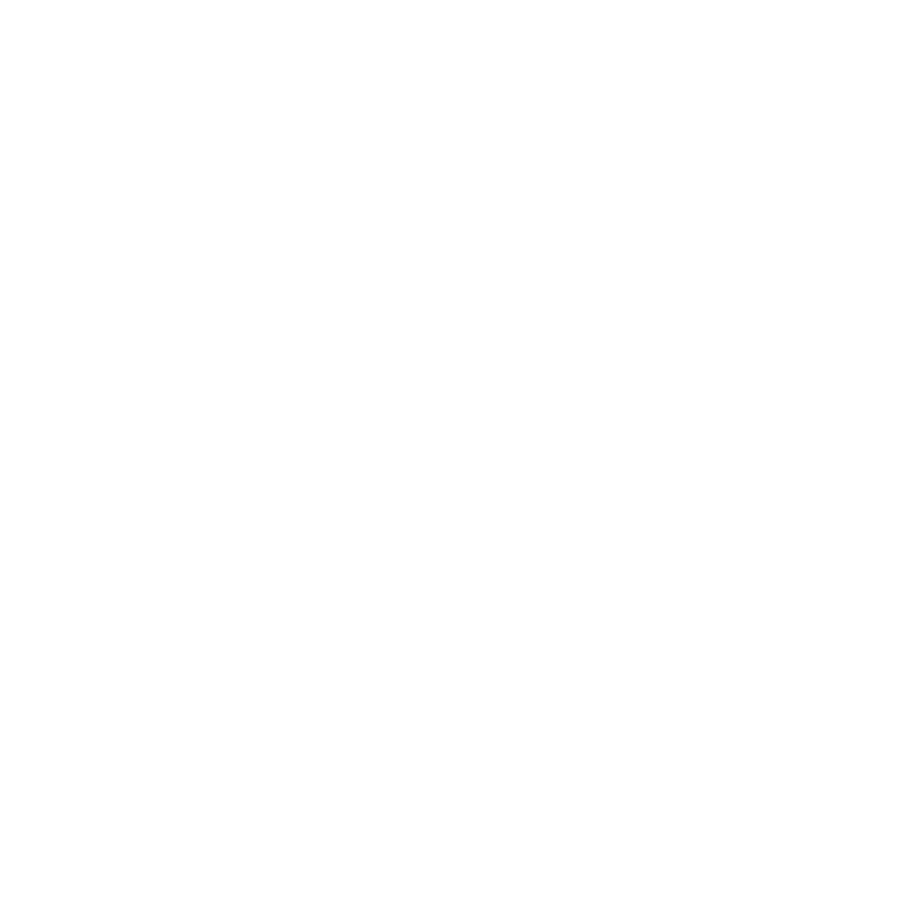
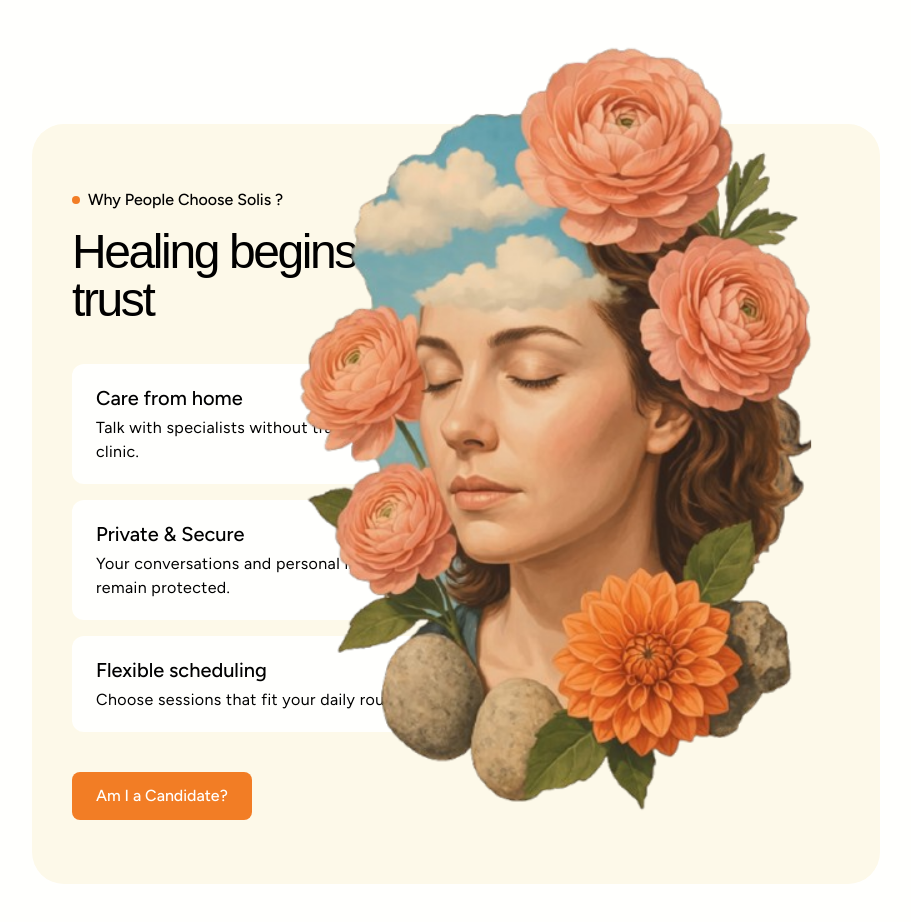
Before and after one commit to wein1m/solis, a React (Vite) app: page / in a window 1280 px wide. Shown: the part 1860-2782 px from the top of the page, without its empty margins (184-1095 px from the left). Before the commit the page ends 1808 px from the top, so only its background shows below. Built offline with nearby package versions, Linux system fonts and the light colour scheme; a web font is replaced by a local one.

Commit message:
added WhyUs section

```diff
--- a/src/App.jsx
+++ b/src/App.jsx
@@ -1,11 +1,13 @@
 import About from "./sections/About";
 import Hero from "./sections/Hero";
+import WhyUs from "./sections/WhyUs";
 
 const App = () => {
   return (
     <div>
       <Hero />
       <About />
+      <WhyUs />
     </div>
   );
 };
--- a/src/index.css
+++ b/src/index.css
@@ -3,6 +3,8 @@
 @theme {
     --color-primary: #f27d25;
     --color-primary-hover: #f88631;
+
+    --color-white: #fffffd;
 }
 
 @font-face {
@@ -41,6 +43,10 @@
     @apply font-[figtree];
 }
 
+body {
+    @apply bg-white;
+}
+
 .primary-cta {
-    @apply rounded-lg bg-primary text-white font-medium px-6 py-3 hover:bg-primary-hover;
+    @apply rounded-lg bg-primary text-white font-medium px-6 py-3 hover:bg-primary-hover hover:cursor-pointer;
 }
--- /dev/null
+++ b/src/sections/WhyUs.jsx
@@ -0,0 +1,48 @@
+import illustration from "../assets/why-us.png";
+
+const WhyUs = () => {
+  const contents = [
+    {
+      title: "Care from home",
+      desc: "Talk with specialists without traveling to a clinic.",
+    },
+    {
+      title: "Private & Secure",
+      desc: "Your conversations and personal information remain protected.",
+    },
+    {
+      title: "Flexible scheduling",
+      desc: "Choose sessions that fit your daily routine.",
+    },
+  ];
+  return (
+    <div className="py-44 px-54">
+      <div className="bg-[#fdf9e9] w-full rounded-4xl flex px-10 py-16 relative">
+        <div className="flex flex-col w-1/2">
+          <div className="flex items-center gap-2 mb-4">
+            <div className="w-2 h-2 rounded-full bg-primary" />
+            <h3 className="font-medium">Why People Choose Solis ?</h3>
+          </div>
+          <h1 className="text-5xl font-arizona">Healing begins with trust</h1>
+
+          <div className="flex flex-col gap-4 mt-10">
+            {contents.map((content, index) => (
+              <div key={index} className="bg-white px-6 py-5 w-full rounded-xl">
+                <h5 className="text-xl font-medium mb-1">{content.title}</h5>
+                <span className="opcity-50 tracking-wide">{content.desc}</span>
+              </div>
+            ))}
+          </div>
+
+          <div className="primary-cta w-fit mt-10">Am I a Candidate?</div>
+        </div>
+
+        <div className="absolute scale-125 top-0 right-30">
+          <img src={illustration} className="object-cover w-full h-full" />
+        </div>
+      </div>
+    </div>
+  );
+};
+
+export default WhyUs;
```
Also changed, not shown: src/assets/why-us.png (added).
